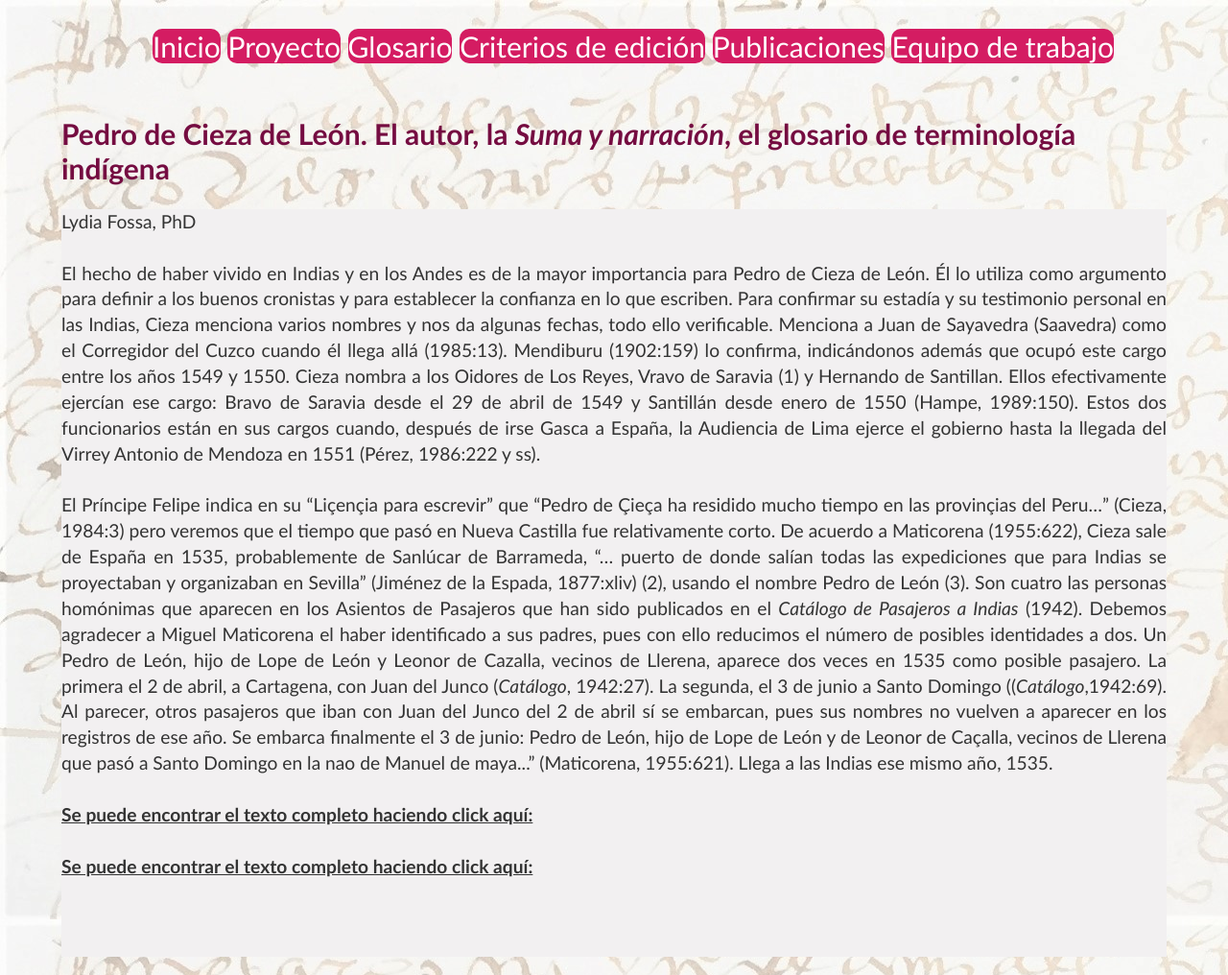
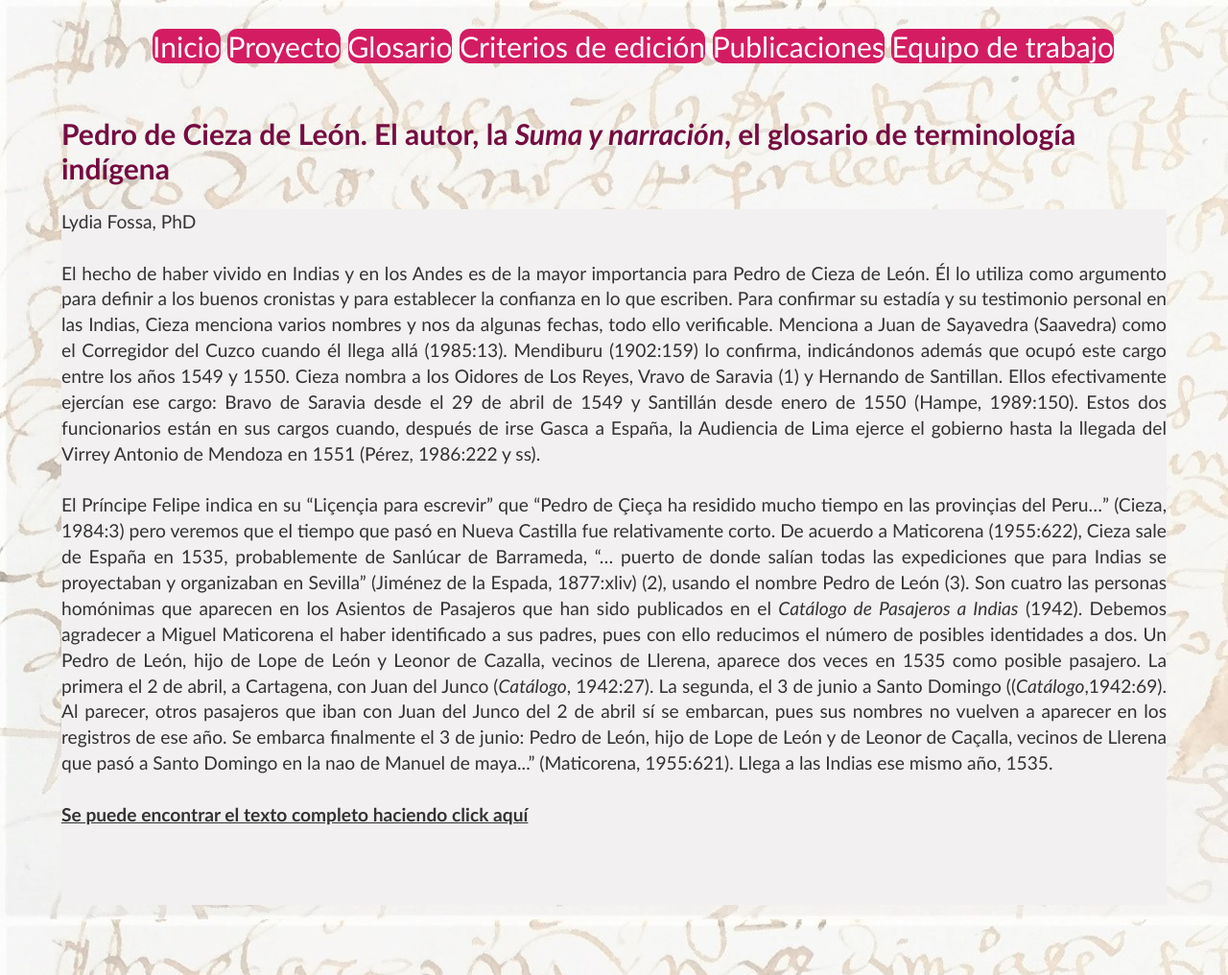
Before and after one commit to glosascroniquenses/glosascroniquenses.github.io, a Jekyll site: the page built from intro/cronista05.html, in a window 1280 px wide. Shown: the whole page at 96% size. Built offline with Jekyll 4.4.1, drawn with Linux system fonts in a browser that asks for light colours.

Commit message:
Update cronista05.html

```diff
--- a/intro/cronista05.html
+++ b/intro/cronista05.html
@@ -12,8 +12,6 @@ El hecho de haber vivido en Indias y en los Andes es de la mayor importancia par
 El Príncipe Felipe indica en su “Liçençia para escrevir” que “Pedro de Çieça ha residido mucho tiempo en las provinçias del Peru…” (Cieza, 1984:3) pero veremos que el tiempo que pasó en Nueva Castilla fue relativamente corto.  De acuerdo a Maticorena (1955:622), Cieza sale de España en 1535, probablemente de Sanlúcar de Barrameda, “… puerto de donde salían todas las expediciones que para Indias se proyectaban y organizaban en Sevilla” (Jiménez de la Espada, 1877:xliv) (2), usando el nombre Pedro de León (3).  Son cuatro las personas homónimas que aparecen en los Asientos de Pasajeros que han sido publicados en el <i>Catálogo de Pasajeros a Indias</i> (1942).  Debemos agradecer a Miguel Maticorena el haber identificado a sus padres, pues con ello reducimos el número de posibles identidades a dos.  Un Pedro de León, hijo de Lope de León y Leonor de Cazalla, vecinos de Llerena, aparece dos veces en 1535 como posible pasajero.  La primera el 2 de abril, a Cartagena, con Juan del Junco (<i>Catálogo</i>, 1942:27).  La segunda, el 3 de junio a Santo Domingo ((<i>Catálogo</i>,1942:69).  Al parecer, otros pasajeros que iban con Juan del Junco del 2 de abril sí se embarcan, pues sus nombres no vuelven a aparecer en los registros de ese año.  Se embarca finalmente el 3 de junio: Pedro de León, hijo de Lope de León y de Leonor de Caçalla, vecinos de Llerena que pasó a Santo Domingo en la nao de Manuel de maya...” (Maticorena, 1955:621). Llega a las Indias ese mismo año, 1535.
 <br><br>
 
-<u><strong>Se puede encontrar el texto completo haciendo click aquí:</strong></u>
-<br><br>
-<a target="_blank" href="https://www.academia.edu/38180586/Pedro_de_Cieza_de_Le%C3%B3n._El_autor_la_Suma_y_narraci%C3%B3n_el_glosario_de_terminolog%C3%ADa_ind%C3%ADgena.doc" style="color:#333;"><u><strong>Se puede encontrar el texto completo haciendo click aquí:</strong></u></a>
+<a target="_blank" href="https://www.academia.edu/38180586/Pedro_de_Cieza_de_Le%C3%B3n._El_autor_la_Suma_y_narraci%C3%B3n_el_glosario_de_terminolog%C3%ADa_ind%C3%ADgena.doc" style="color:#333;"><u><strong>Se puede encontrar el texto completo haciendo click aquí</strong></u></a>
 <br><br>
 <br><br>
```
